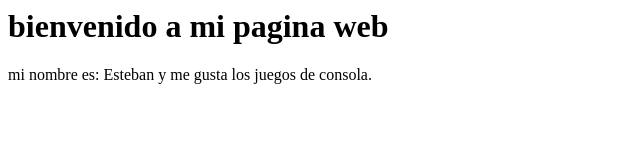
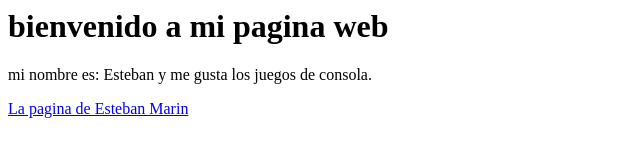
Before and after one commit to EstebanMarin03/Tercero.GITHUB.io, a plain HTML site: page index.html in a window 1280 px wide. Shown: the whole page, without its empty margins (0-640 px from the left). Drawn offline with Linux system fonts and the light colour scheme.

Commit message:
Update index.html
aprendiendo

```diff
--- a/index.html
+++ b/index.html
@@ -3,5 +3,8 @@
 <body>
 <h1> bienvenido a mi pagina web </h1>
 <p> mi nombre es: Esteban y me gusta los juegos de consola. <p>
+    <p>
+      <a href="https://eccidev.github.io/tercero.github.io/">La pagina de Esteban Marin</a>    </p>
 </body>
+
 </html>
```
